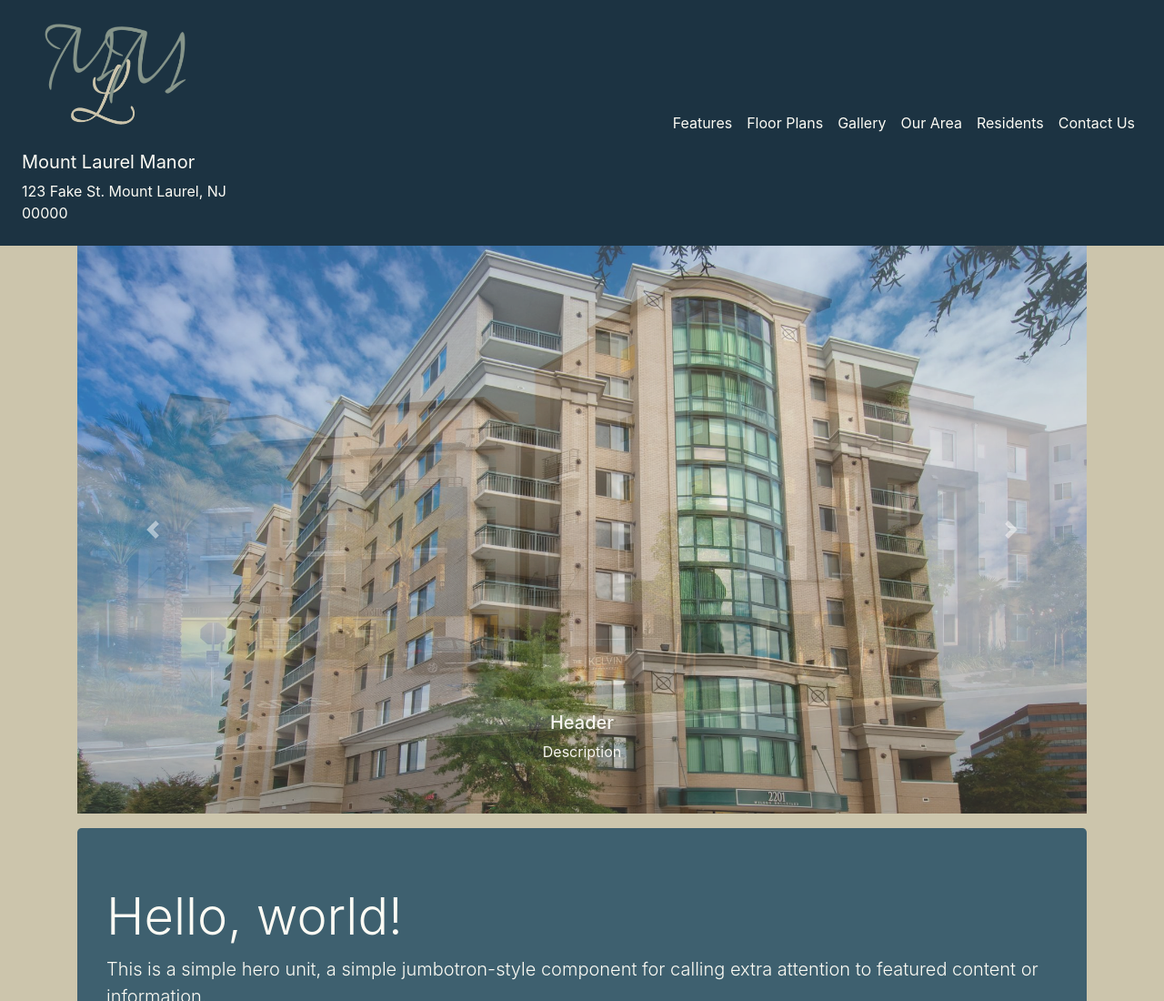
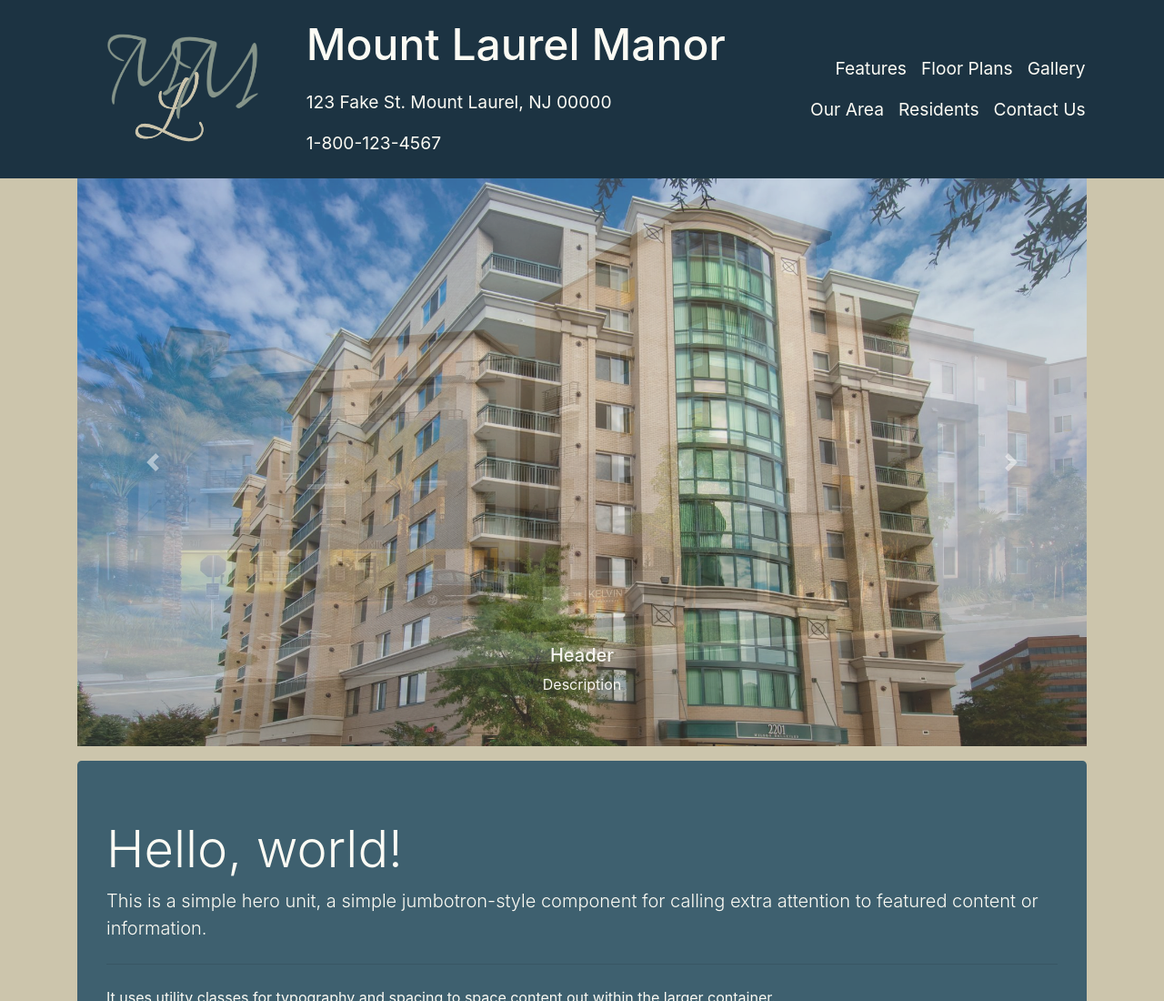
Before and after one commit to memisgulden/apartment, a website: page public/index.html in a window 1280 px wide. Shown: the top 1100 px of the page at 91% size. Drawn offline with nearby package versions, Linux system fonts and the light colour scheme.

Commit message:
navbar styling

```diff
--- a/public/css/style.css
+++ b/public/css/style.css
@@ -13,9 +13,32 @@ a {
     color: #fcfbf4 !important;
 }
 
+#navLogo {
+    padding-left: 6%;
+}
+
 #logo {
-    height: 150px;
+    height: 10em;
 }
+
+#collapsingNavbar3{
+    padding-right: 5%;
+}
+
+#name {
+    font-size: 3em;
+}
+
+#links {
+    font-size: 1.2em;
+
+}
+
+.nav-item:hover{
+    /* background-color: pink; */
+    font-size:1.4em;
+}
+
 
 /* Description */
 #description {
--- a/public/index.html
+++ b/public/index.html
@@ -19,19 +19,23 @@
     <!-- Nav Bar-->
     <nav class="navbar navbar-light navbar-expand-md justify-content-center" id="navbar">
 
-        <div class="ml-2">
+        <div class="col" id="navLogo">
             <img id="logo" src="photos/Screen Shot 2018-12-06 at 1.31.17 PM.png">
-            <a href="/" class="navbar-brand d-flex mr-auto" style="color: #fcfbf4">Mount Laurel Manor</a>
-            <p>123 Fake St. Mount Laurel, NJ 00000</p>
+        </div>
+
+        <div class="col">
+            <h1 id="name" class="navbar-brand d-flex mr-auto" style="color: #fcfbf4">Mount Laurel Manor</h1>
+            <p style="font-size: 1.2em">123 Fake St. Mount Laurel, NJ 00000</p>
+            <p style="font-size: 1.2em">1-800-123-4567</p>
         </div>
 
         <button class="navbar-toggler" type="button" data-toggle="collapse" data-target="#collapsingNavbar3">
             <span class="navbar-toggler-icon"></span>
         </button>
 
-        <div class="navbar-collapse collapse w-100 mr-2" id="collapsingNavbar3" style="color: #fcfbf4">
+        <div class="col navbar-collapse collapse " id="collapsingNavbar3" style="color: #fcfbf4">
 
-            <ul class="nav navbar-nav ml-auto w-100 justify-content-end">
+            <ul id="links" class="nav navbar-nav ml-auto w-100 justify-content-end">
                 <li class="nav-item">
                     <a class="nav-link" href="#">Features</a>
                 </li>
@@ -144,7 +148,7 @@
         crossorigin="anonymous"></script>
     <script src="https://stackpath.bootstrapcdn.com/bootstrap/4.1.3/js/bootstrap.min.js" integrity="sha384-ChfqqxuZUCnJSK3+MXmPNIyE6ZbWh2IMqE241rYiqJxyMiZ6OW/JmZQ5stwEULTy"
         crossorigin="anonymous"></script>
-    <script src="app.js"></script>
+    <script src="./js/app.js"></script>
 
 
 </body>
--- a/public/js/app.js
+++ b/public/js/app.js
@@ -4,10 +4,8 @@ $(document).ready(function () {
     $('.carousel').carousel({
         interval: 3000
     }),
+
     $('.sidenav').sidenav();
-
-    $('a').hover('background-color: pink');
-
 
 
 });
```
